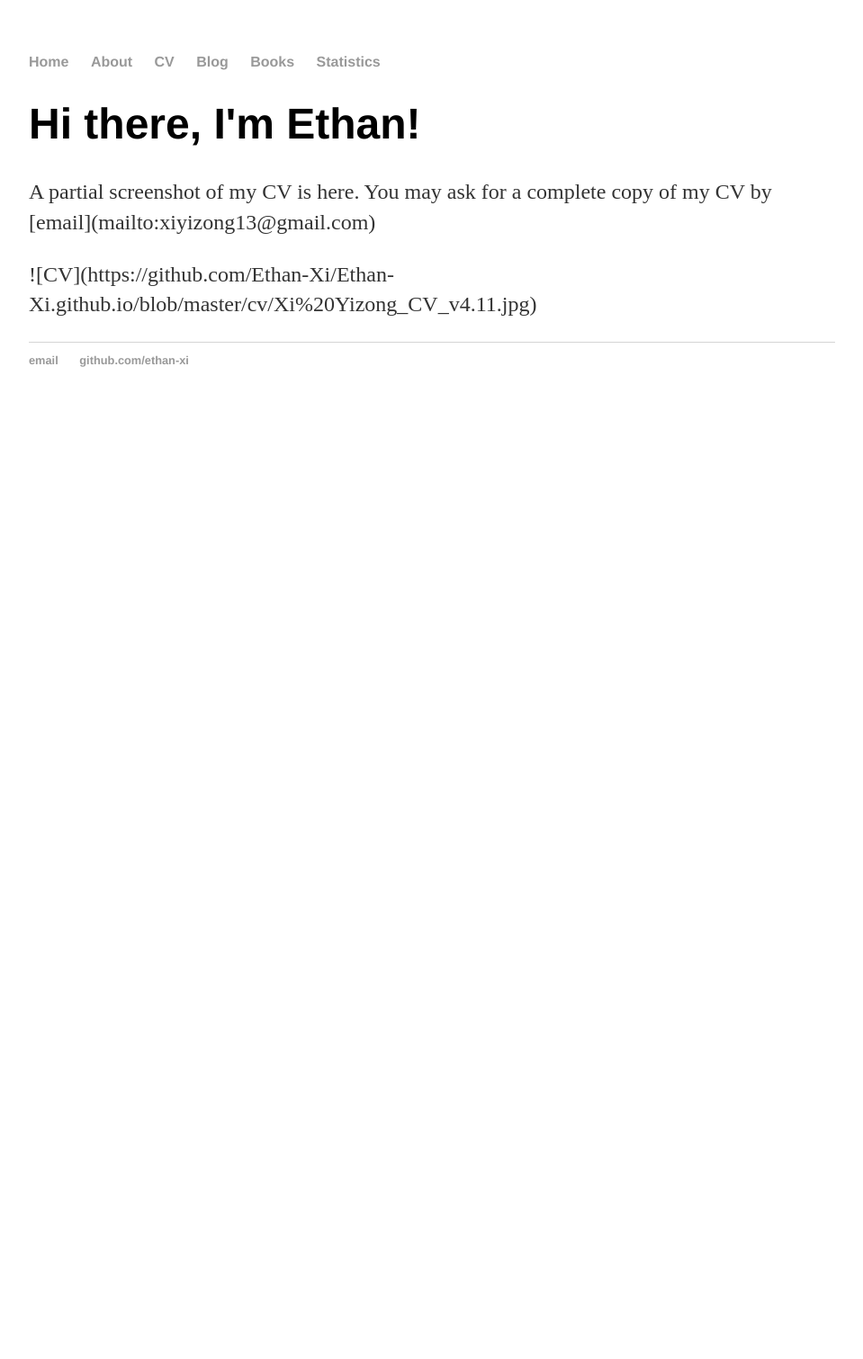
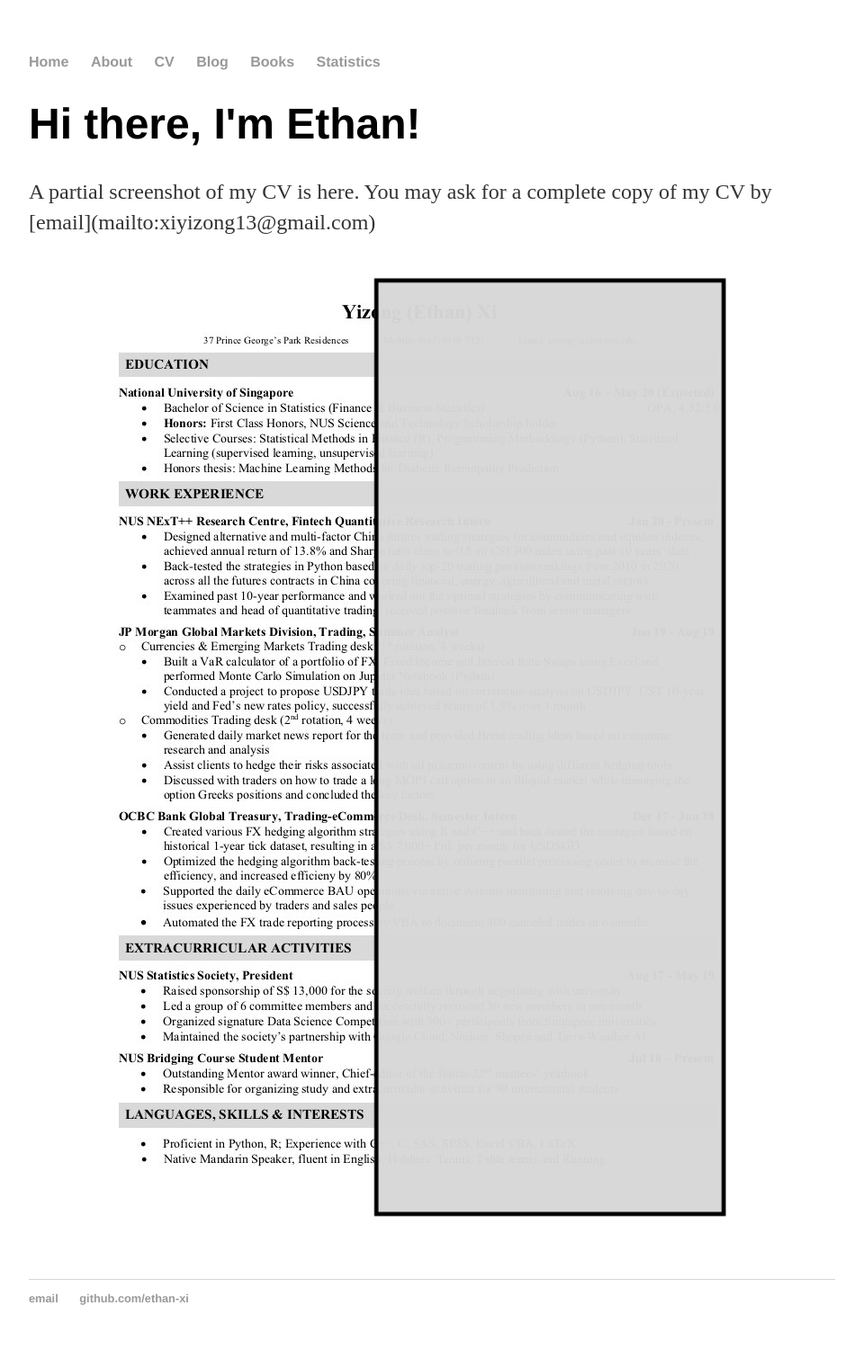
Before and after one commit to Ethan-Xi/Ethan-Xi.github.io, a Jekyll site: the page built from cv/index.html, in a window 1280 px wide. Shown: the whole page at 90% size, without its empty margins (160-1119 px from the left). Built offline with Jekyll 4.4.1, drawn with Linux system fonts in a browser that asks for light colours; before the commit the page ends 900 px from its top, so only the background shows below that.

Commit message:
Update index.html

```diff
--- a/cv/index.html
+++ b/cv/index.html
@@ -5,5 +5,5 @@ title: Ethan's CV
 <div class="blurb">
 	<h1>Hi there, I'm Ethan!</h1>
 	<p>A partial screenshot of my CV is here. You may ask for a complete copy of my CV by [email](mailto:xiyizong13@gmail.com)</p>
-	<p>![CV](https://github.com/Ethan-Xi/Ethan-Xi.github.io/blob/master/cv/Xi%20Yizong_CV_v4.11.jpg)</p>
+	<p><image src=https://github.com/Ethan-Xi/Ethan-Xi.github.io/blob/master/cv/Xi%20Yizong_CV_v4.11.jpg alt='Ethan CV '></p>
 </div><!-- /.blurb -->
```
